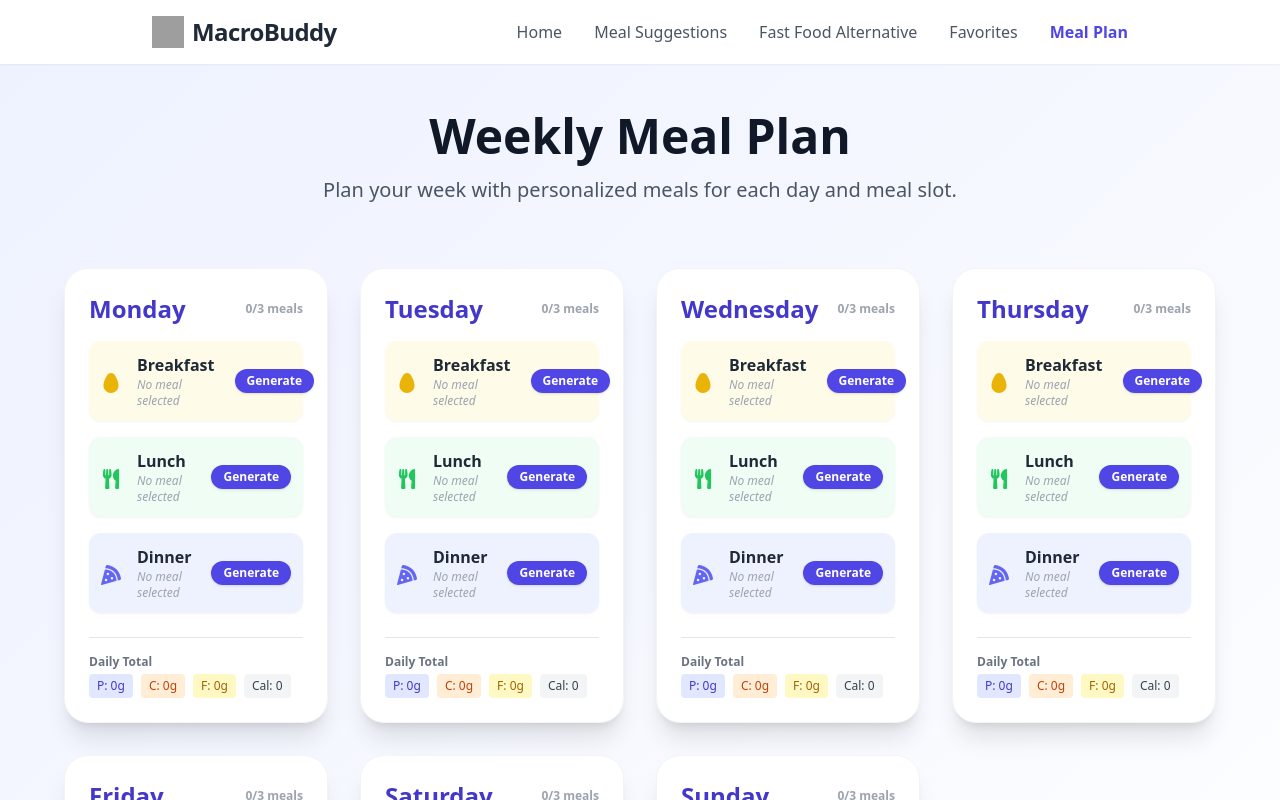
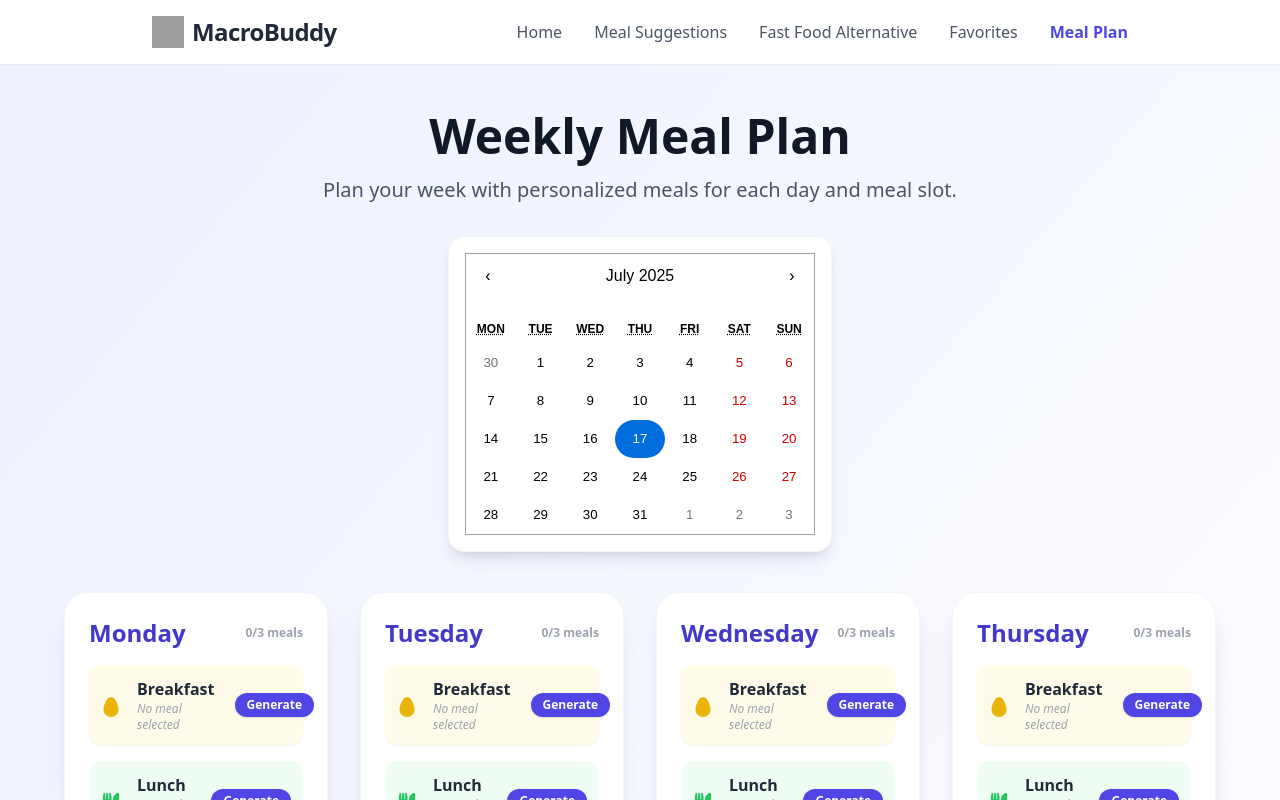
Before and after one commit to rahulbaweja7/macrobuddy, a React (Create React App) app: page / in a window 1280 px wide. Both pictures are taken after a click on the button "Meal Plan". Shown: the top 800 px of the page. Built offline with nearby package versions, Linux system fonts and the light colour scheme; grey boxes are pictures that could not be loaded.

Commit message:
Added calendar - need to look into the functionality of date wise meal planning

```diff
--- a/package.json
+++ b/package.json
@@ -15,6 +15,7 @@
     "jsonrepair": "^3.12.0",
     "openai": "^4.0.0",
     "react": "^19.1.0",
+    "react-calendar": "^6.0.0",
     "react-dom": "^19.1.0",
     "react-icons": "^5.5.0",
     "react-scripts": "5.0.1",
--- a/src/pages/MealPlanPage.js
+++ b/src/pages/MealPlanPage.js
@@ -1,5 +1,7 @@
 import React, { useState } from 'react';
 import { FaEgg, FaUtensils, FaPizzaSlice } from 'react-icons/fa';
+import Calendar from 'react-calendar';
+import 'react-calendar/dist/Calendar.css';
 
 const DAYS = ['Monday', 'Tuesday', 'Wednesday', 'Thursday', 'Friday', 'Saturday', 'Sunday'];
 const MEALS = [
@@ -9,6 +11,7 @@ const MEALS = [
 ];
 
 export default function MealPlanPage() {
+  const [selectedDate, setSelectedDate] = useState(new Date());
   const [mealPlan, setMealPlan] = useState(() => {
     const plan = {};
     DAYS.forEach(day => {
@@ -51,6 +54,21 @@ export default function MealPlanPage() {
       <div className="max-w-5xl w-full mx-auto text-center mb-10">
         <h1 className="text-4xl md:text-5xl font-extrabold text-gray-900 mb-4 leading-tight">Weekly Meal Plan</h1>
         <p className="text-lg md:text-xl text-gray-600 mb-6">Plan your week with personalized meals for each day and meal slot.</p>
+        <div className="flex justify-center mt-8">
+          <div className="rounded-2xl shadow-lg p-4 bg-white border border-gray-100">
+            <Calendar
+              onChange={setSelectedDate}
+              value={selectedDate}
+              tileClassName={({ date, view }) =>
+                view === 'month' && date.toDateString() === selectedDate.toDateString()
+                  ? 'bg-indigo-600 text-white rounded-full' : ''
+              }
+              prev2Label={null}
+              next2Label={null}
+              className="modern-calendar"
+            />
+          </div>
+        </div>
       </div>
       <div className="grid grid-cols-1 sm:grid-cols-2 md:grid-cols-3 lg:grid-cols-4 gap-8 w-full max-w-6xl">
         {DAYS.map(day => {
```
Also changed, not shown: 2 other files (tests, documents, lock files or other folders).
